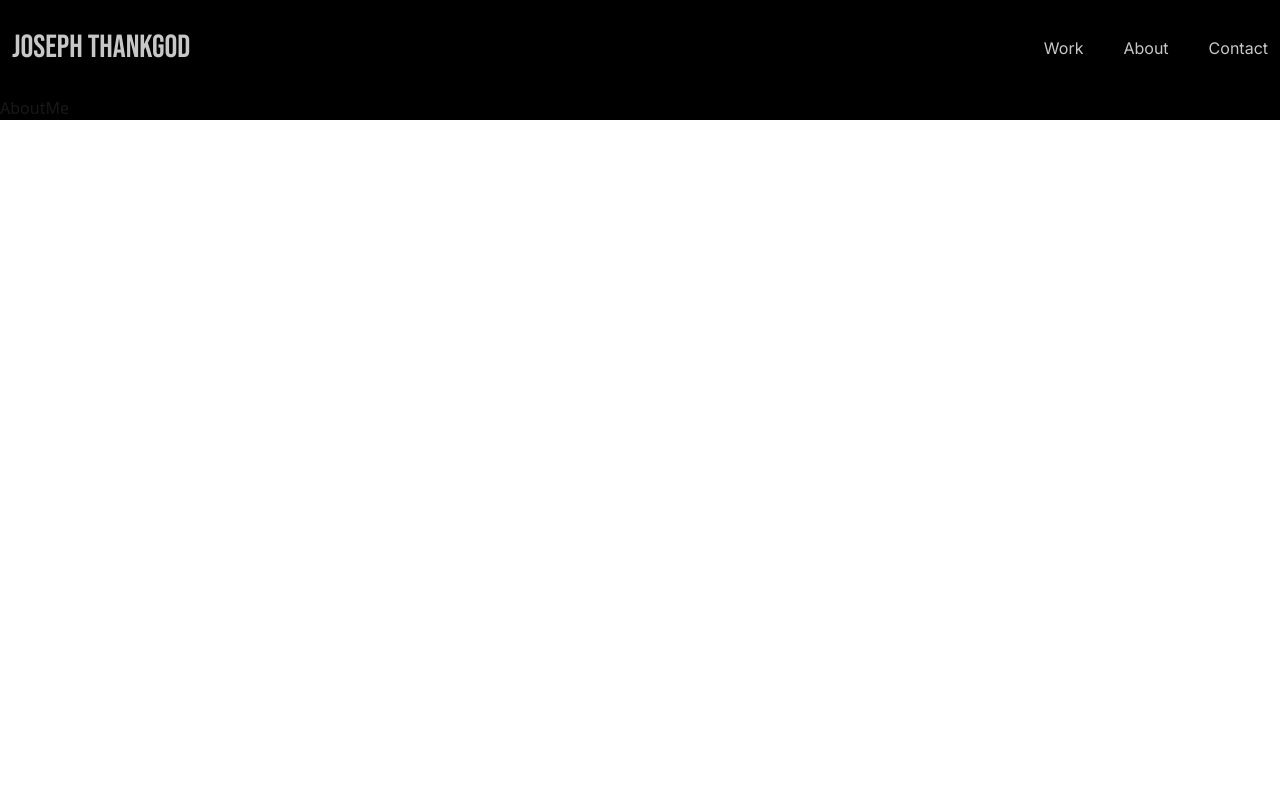
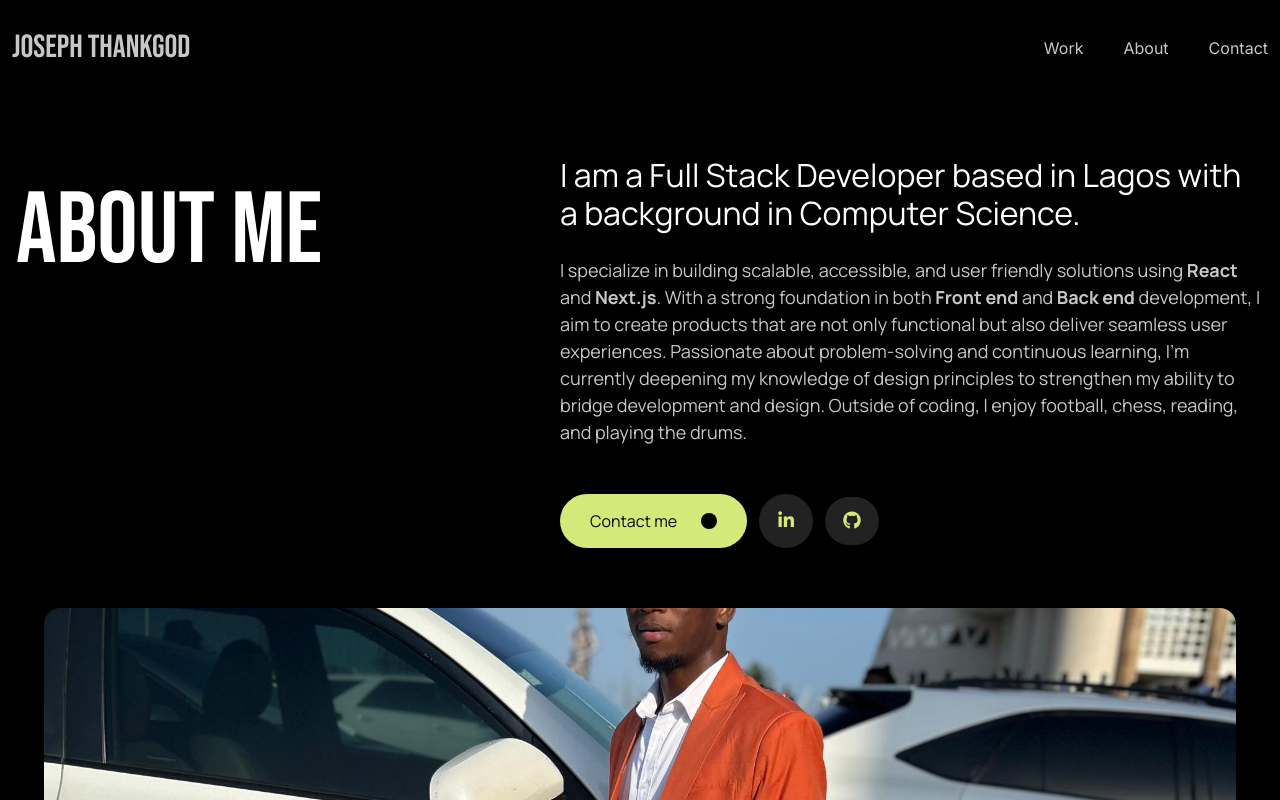
Before and after one commit to Joseph-web-create/GD-portfolio, a React (Vite) app in the folder frontend/: page /about-me in a window 1280 px wide. Shown: the top 800 px of the page. Built offline with nearby package versions, Linux system fonts and the light colour scheme.

Commit message:
Portfolio done

```diff
--- a/frontend/src/components/AboutMe.jsx
+++ b/frontend/src/components/AboutMe.jsx
@@ -4,7 +4,7 @@ import img from "../assets/profile3.jpeg";
 const AboutMe = () => {
   return (
     <div className="mx-auto max-w-[1440px]" id="about">
-      <div className="flex flex-col lg:flex-row justify-between pb-60 pt-15 px-4">
+      <div className="flex flex-col lg:flex-row justify-between lg:pb-60 pt-15 px-4">
         <h2 className="text-[42px] lg:text-[101px] text-[#FFFFFF] bebas-neue-regular">
           About me
         </h2>
@@ -15,7 +15,7 @@ const AboutMe = () => {
           </p>
 
           <p className="text-[#C7C7C7] text-[16px] lg:text-[18px] manrope">
-            I specialize in building scalable, accessible, and user-friendly
+            I specialize in building scalable, accessible, and user friendly
             solutions using <strong>React</strong> and <strong>Next.js</strong>.
             With a strong foundation in both <strong>Front end</strong> and
             <strong> Back end</strong> development, I aim to create products
--- a/frontend/src/components/Contact.jsx
+++ b/frontend/src/components/Contact.jsx
@@ -3,8 +3,9 @@ import Form from "./Form";
 function Contact() {
   return (
     <div className='mx-auto max-w-[1440px]"' id="contact">
-      <div className="pb-10 flex flex-col lg:flex-row justify-between gap-10 max-w-[1224px] mx-auto">
-        <div className=" mx-w-[600px] px-2">
+      <div className="max-w-[1440px] mx-auto relative">
+        <div className="pb-10 flex flex-col lg:flex-row justify-between gap-10 ">
+          <div className=" mx-w-[600px] px-4">
             <h2 className="text-[#FFFFFF] text-[76px] bebas-neue-regular">
               Let’s connect
             </h2>
@@ -46,12 +47,12 @@ function Contact() {
                 <i className="ri-twitter-x-line text-[#D3E97A] text-[16px] lg:text-[18px] hover:text-[#BDD166]"></i>
               </a>
             </div>
-
-          {/* <p className="text-[#C7C7C7]">
-              &copy; {new Date().getFullYear()} Joseph ThankGod
-            </p> */}
           </div>
           <Form />
+        </div>
+        <p className="text-[#C7C7C7] py-4 px-4 lg:mt-[-90px] absolute bg-black w-full ">
+          &copy; {new Date().getFullYear()} Joseph ThankGod
+        </p>
       </div>
     </div>
   );
--- a/frontend/src/pages/AboutMe.jsx
+++ b/frontend/src/pages/AboutMe.jsx
@@ -1,6 +1,211 @@
+import img from "../assets/profile3.jpeg";
+import Contact from "../components/Contact";
 
 function AboutMe() {
-  return <div>AboutMe</div>;
+  const capabilities = [
+    {
+      title: "HTML",
+      lg: "124px",
+      sm: "87px",
+      icon: "ri-html5-fill",
+      color: "#E34F26",
+    },
+    {
+      title: "CSS",
+      lg: "114px",
+      sm: "78px",
+      icon: "ri-css3-fill",
+      color: "#1572B6",
+    },
+    {
+      title: "JAVASCRIPT",
+      lg: "175px",
+      sm: "131px",
+      icon: "ri-javascript-fill",
+      color: "#F7DF1E",
+    },
+    {
+      title: "React & React Native",
+      lg: "220px",
+      sm: "165px",
+      icon: "ri-reactjs-line",
+      color: "#61DAFB",
+    },
+    {
+      title: "Accessibility",
+      lg: "197px",
+      sm: "151px",
+      icon: "ri-accessibility-fill",
+      color: "#4CAF50",
+    },
+    {
+      title: "NEXT.js",
+      lg: "129px",
+      sm: "91px",
+      icon: "ri-nextjs-fill",
+      color: "#FFFFFF",
+    },
+    {
+      title: "Tailwind Css",
+      lg: "192px",
+      sm: "146px",
+      icon: "ri-tailwind-css-fill",
+      color: "#38BDF8",
+    },
+  ];
+
+  return (
+    <div className=" pb-10" id="about">
+      <div className="mx-auto max-w-[1440px]">
+        <div className="flex flex-col lg:flex-row justify-between pt-15 pb-10 px-4">
+          <h2 className="text-[42px] lg:text-[101px] text-[#FFFFFF] bebas-neue-regular">
+            About me
+          </h2>
+          <div className="lg:w-[704px] flex gap-6 flex-col">
+            <p className="text-[18px] lg:text-[32px] text-[#FFFFFF] leading-[120%] manrope">
+              I am a Full Stack Developer based in Lagos with a background in
+              Computer Science.
+            </p>
+
+            <p className="text-[#C7C7C7] text-[16px] lg:text-[18px] manrope">
+              I specialize in building scalable, accessible, and user friendly
+              solutions using <strong>React</strong> and{" "}
+              <strong>Next.js</strong>. With a strong foundation in both{" "}
+              <strong>Front end</strong> and
+              <strong> Back end</strong> development, I aim to create products
+              that are not only functional but also deliver seamless user
+              experiences. Passionate about problem-solving and continuous
+              learning, I’m currently deepening my knowledge of design
+              principles to strengthen my ability to bridge development and
+              design. Outside of coding, I enjoy football, chess, reading, and
+              playing the drums.
+            </p>
+            <div className="flex items-center gap-3 mt-6 md:flex-row">
+              <a
+                className="flex bg-[#D3E97A]  hover:bg-[#BDD166] w-[163px] lg:w-[187px] gap-6 justify-center items-center h-[48px] lg:h-[54px] rounded-full "
+                href="#contact"
+              >
+                <p className=" text-[#0A0A0A] font-semibold manrope text-[13px] lg:text-[16px]">
+                  Contact me
+                </p>
+
+                <div className="bg-black lg:h-[16px] lg:w-[16px] h-[40px] w-[40px] rounded-full flex items-center justify-center">
+                  <i className="ri-arrow-right-up-line lg:hidden text-white text-2xl"></i>
+                </div>
+              </a>
+
+              <div className="flex gap-3 items-center lg:flex-row">
+                <a
+                  href="https://www.linkedin.com/in/joseph-thankgod-3b3a08308?utm_source=share&utm_campaign=share_via&utm_content=profile&utm_medium=ios_app"
+                  target="_blank"
+                  className="bg-[#222222] lg:h-[54px] lg:w-[54px] w-[48px] h-[48px] rounded-full flex items-center justify-center "
+                >
+                  <i className="fa-brands fa-linkedin-in text-[#D3E97A] text-[16px] lg:text-[18px] hover:text-[#BDD166]"></i>
+                </a>
+
+                <a
+                  href="https://github.com/Joseph-web-create"
+                  target="_blank"
+                  className="bg-[#222222] lg:w-[54px] w-[48px] h-[48px] rounded-full flex items-center justify-center"
+                >
+                  <i className="fa-brands fa-github text-[#D3E97A] hover:text-[#BDD166]  text-[16px] lg:text-[18px]"></i>
+                </a>
+              </div>
+            </div>
+          </div>
+        </div>
+        <div className="lg:w-[1224px] w-full lg:mt-0 lg:max-h-[700px] mx-auto px-4 mt-">
+          <img
+            src={img}
+            alt="My profile Img"
+            className="lg:w-[1224px] max-h-[700px] lg:h-[700px] w-full h-[400px] object-cover lg:rounded-2xl rounded-lg mt-5 lg:object-center"
+          />
+        </div>
+      </div>
+
+      <div className="mx-auto max-w-[1440px]">
+        <div className="flex flex-col lg:flex-row justify-between lg:items-start px-4 pt-14">
+          <h2 className="text-[42px] lg:text-[76px] text-[#FFFFFF] bebas-neue-regular lg:w-[600px]">
+            My Capabilities
+          </h2>
+
+          <div className="text-[#C7C7C7] lg:w-[600px] flex flex-col gap-8 manrope">
+            <p>
+              <strong>Continuous Learning </strong> – I am committed to
+              improving my abilities and keeping up with modern tools,
+              frameworks, and industry best practices.
+            </p>
+
+            <div className="flex flex-wrap gap-4">
+              {capabilities.map((items, i) => (
+                <div
+                  style={{
+                    width: window.innerWidth >= 1024 ? items.lg : items.sm,
+                  }}
+                  className={`h-[56px] flex items-center rounded-full justify-center border border-[#484848]`}
+                  key={i}
+                >
+                  <div className="flex flex-row items-center gap-2">
+                    <i
+                      className={`${items.icon} text-xl`}
+                      style={{ color: items.color }}
+                    ></i>{" "}
+                    <p className="text-[#FFFFFF]"> {items.title}</p>
+                  </div>
+                </div>
+              ))}
+            </div>
+          </div>
+        </div>
+      </div>
+
+      <div className="divider mt-10 mb-10 bg-[#484848] h-[1px]" />
+
+      <div className="mx-auto max-w-[1440px]">
+        <div className="flex flex-col lg:flex-row justify-between lg:items-start px-4 pt-14 lg:py-40">
+          <h2 className="text-[42px] lg:text-[76px] text-[#FFFFFF] bebas-neue-regular lg:w-[600px]">
+            My Experience
+          </h2>
+          <div className="flex flex-col gap-20">
+            <div className="text-[#C7C7C7] lg:w-[600px] flex flex-col gap-4 manrope">
+              <div className="flex justify-between">
+                <p className="text-[#FFFFFF]">Freelance Developer</p>
+                <p>SEPT 2024 — Present </p>
+              </div>
+              <p className="manrope text-[16px] lg:text-[18px]">
+                Worked on projects from personal portfolios to dynamic web apps,
+                delivering responsive and user friendly solutions with React,
+                React Native, Next.js, Tailwind CSS, and JavaScript.
+                Collaborated with clients to turn ideas into scalable,
+                high-performance products.
+              </p>
+            </div>
+
+            <div className="text-[#C7C7C7] lg:w-[600px] flex flex-col gap-4 manrope">
+              <div className="flex justify-between">
+                <p className="text-[#FFFFFF]">Internship</p>
+                <p>AUG 2025 — SEPT 2025 </p>
+              </div>
+              <p className="text-[#D3E97A] mt-0">Tech Studio</p>
+              <p className="manrope text-[16px] lg:text-[18px]">
+                During my full stack development internship at Tech Studio, I
+                worked on both front end and back end projects, gaining
+                practical experience with technologies such as HTML, CSS,
+                JavaScript, React, Node.js, and databases. I contributed to
+                building responsive user interfaces, developing APIs, and
+                integrating backend services with frontend applications. This
+                internship strengthened my problem solving, debugging, and
+                collaboration skills, while also exposing me to industry best
+                practices in full stack development.
+              </p>
+            </div>
+          </div>
+        </div>
+      </div>
+      <div className="divider mt-10 mb-10 bg-[#484848] h-[1px]" />
+      <Contact />
+    </div>
+  );
 }
 
 export default AboutMe;
```
Also changed, not shown: frontend/src/components/Form.jsx (+6 -6 lines), frontend/src/assets/img1.jpeg (deleted). Lines whose indentation alone changed are shown as unchanged.
